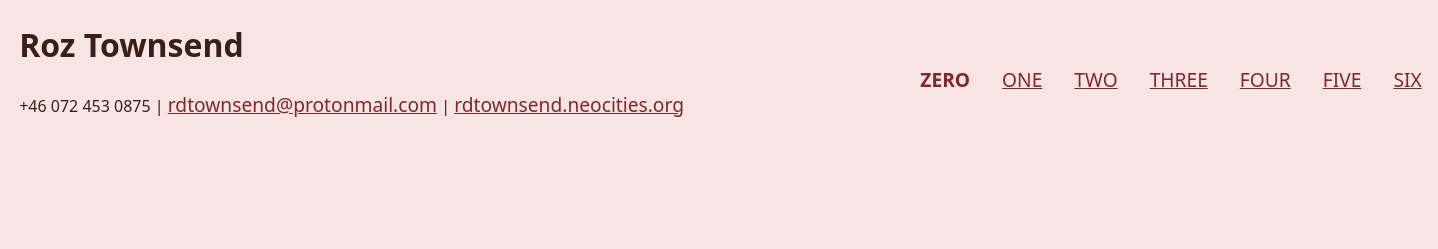
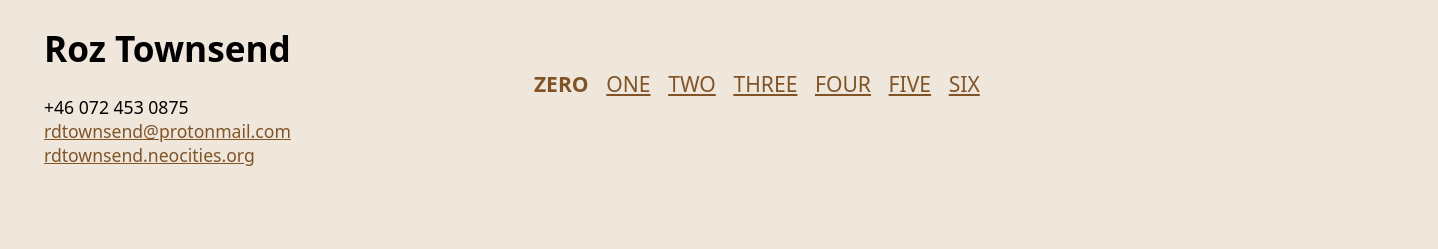
Before and after one commit to roztownsend/roz-sg, a website built with Vite: page index.html in a window 1280 px wide. Shown: the whole page, 1438 px wide, since content can reach past the window. Built offline with nearby package versions, Linux system fonts and the light colour scheme; files whose address does not match are found by name.

Commit message:
media queries, color and font variables

```diff
--- a/index.html
+++ b/index.html
@@ -11,7 +11,9 @@
       <header>
         <h1>Roz Townsend</h1>
           <div class="contact">
-            +46 072 453 0875 | <a href="mailto@rdtownsend@protonmail.com">rdtownsend@protonmail.com</a> | <a href="http://rdtownsend.neocities.org" target="_blank">rdtownsend.neocities.org</a>
+            +46 072 453 0875 <br />
+            <a href="mailto@rdtownsend@protonmail.com">rdtownsend@protonmail.com</a> <br />
+            <a href="http://rdtownsend.neocities.org" target="_blank">rdtownsend.neocities.org</a>
           </div>
         </header>
         <nav id="navigationBox">
--- a/style.css
+++ b/style.css
@@ -1,11 +1,23 @@
 :root {
   font-family: system-ui;
-  line-height: 1.5;
-  font-weight: 400;
+  --hue: 30;
+  --background: var(--hue) 36% 90%;
+  --dark: var(--hue) 15% 20%;
+  --light: var(--hue) 90% 90%;
+  --highlights: var(--hue) 100% 34%;
+  --links: var(--hue) 53% 33%;
+
+  --fs-title: 2rem;
+  --fs-nav: clamp(1.1rem, 1.2rem, 1.3rem);
+  --fs-contact: 1rem;
+  --fs-digit: clamp(3rem, 10vw + 1rem, 7rem);
+  --fs-heading: clamp(1.4rem, 5vw + 1rem, 3rem);
+  --fs-content: clamp(1rem, 1.1rem, 1.2rem);
 
   color-scheme: light;
-  color: #3a1e1c;
-  background-color: #f7e4e4;
+  color: var(--dark);
+  background-color: hsl(var(--background));
+  font-size: var(--fs-content);
 
   font-synthesis: none;
   text-rendering: optimizeLegibility;
@@ -15,12 +27,12 @@
 
 a {
   font-weight: 500;
-  color: #812828;
+  color: hsl(var(--links));
   text-decoration: underline;
-  font-size: 1.2rem;
 }
+
 a:hover {
-  color: #ac5252;
+  color: hsl(var(--highlights));
 }
 a:active {
   font-weight: bold;
@@ -30,38 +42,65 @@ a:active {
 body {
   margin: 0;
   display: flex;
-  min-width: 320px;
-  min-height: 100vh;
 }
 
 .grid {
   display: grid;
-  text-align: center;
-  margin: 0 auto;
-  grid-template-rows: 20% 80%;
+  grid-template-columns: .25em 1fr .25em;
+  grid-template-areas:
+    ". header ."
+    ". nav ."
+    ". bulletpoint ."
+    ". content .";
   grid-gap: 1rem;
-  grid-template-columns: 70% 30%;
-  width: 97%;
 }
 
 header {
-  grid-row: 1;
-  grid-column: 1;
+  grid-area: header;
   display: flex;
   flex-direction: column;
-  align-items: flex-start;
+  text-align: center;
   justify-content: baseline;
 }
 
+.contact {
+  font-size: var(--fs-contact);
+
+}
+
 nav {
+  grid-area: nav;
   display: flex;
-  place-items: center;
-  width: 100%;
+  flex-wrap: wrap;
+  align-items: center;
+  font-size: var(--fs-nav);
+  justify-content: center;
+}
+
+@media only screen and (min-width: 1260px) {
+  .grid {
+    grid-template-columns: 1.5em 1fr 1fr 1.5em;
+    grid-template-rows: min-content min-content auto;
+    grid-template-areas:
+      ". header nav ."
+      ". bulletpoint bulletpoint ."
+      ". content content .";
+  }
+
+  header {
+    justify-content: space-between;
+    text-align: left;
+
+  }
+
+  nav {
+    justify-content: flex-end;
+  }
 }
 
 nav a {
   text-transform: uppercase;
-  padding: 1rem;
+  padding: .2rem .5rem .2rem .5rem;
 }
 
 .current-route {
@@ -70,21 +109,18 @@ nav a {
 }
 
 h1 {
-  font-size: 2em;
+  font-size: var(--fs-title);
 }
 
 .bulletpoint {
-  grid-row: 2;
-  grid-column: 2;
+  grid-area: bulletpoint;
   display: flex;
   flex-direction: column;
-  justify-content: flex-end;
   text-align: right;
 }
 
 .heading {
-  font-size: 4rem;
-  line-height: 1;
+  font-size: var(--fs-heading);
   text-transform: uppercase;
   word-wrap: break-word;
   transform: translateX(100%);
@@ -96,30 +132,29 @@ h1 {
 }
 
 .digit {
-  font-size: 7rem;
+  font-size: var(--fs-digit);
   font-weight: bold;
-  color:#f7e4e4;
+  color: hsl(var(--light));
   width: 0px;
-  background-color: #af0000;
+  background-color: hsl(var(--highlights));
   transition: width 1s ease-in-out;
 }
 
 .slide-in-digit {
-  width: 100%;
-  padding-right: 1rem;
+  width: 98%;
+  padding-right: 2%;
 }
 
 .content {
-  grid-row: 2;
-  grid-column: 1;
-  font-size: 1.25rem;
-  max-height: 70vh;
+  grid-area: content;
+  font-size: var(--fs-content);
   overflow-y: scroll;
-  text-align: left;
+  text-align: justify;
   transform: translateX(-150%);
   display: flex;
+  flex-shrink: 1;
   flex-direction: column;
-  align-items: center;
+  place-items: flex-start;
 }
 
 .slide-in-left {
@@ -128,8 +163,16 @@ h1 {
 }
 
 img {
-  width: 50%;
-  height: 75%;
+  width: 95%;
+  height: 40%;
   object-position: center;
   object-fit: cover;
+  align-self: center;
 }
+
+@media only screen and (min-width: 1260px) {
+  img {
+    width: 60%;
+    height: 75%;
+  }
+}
```
